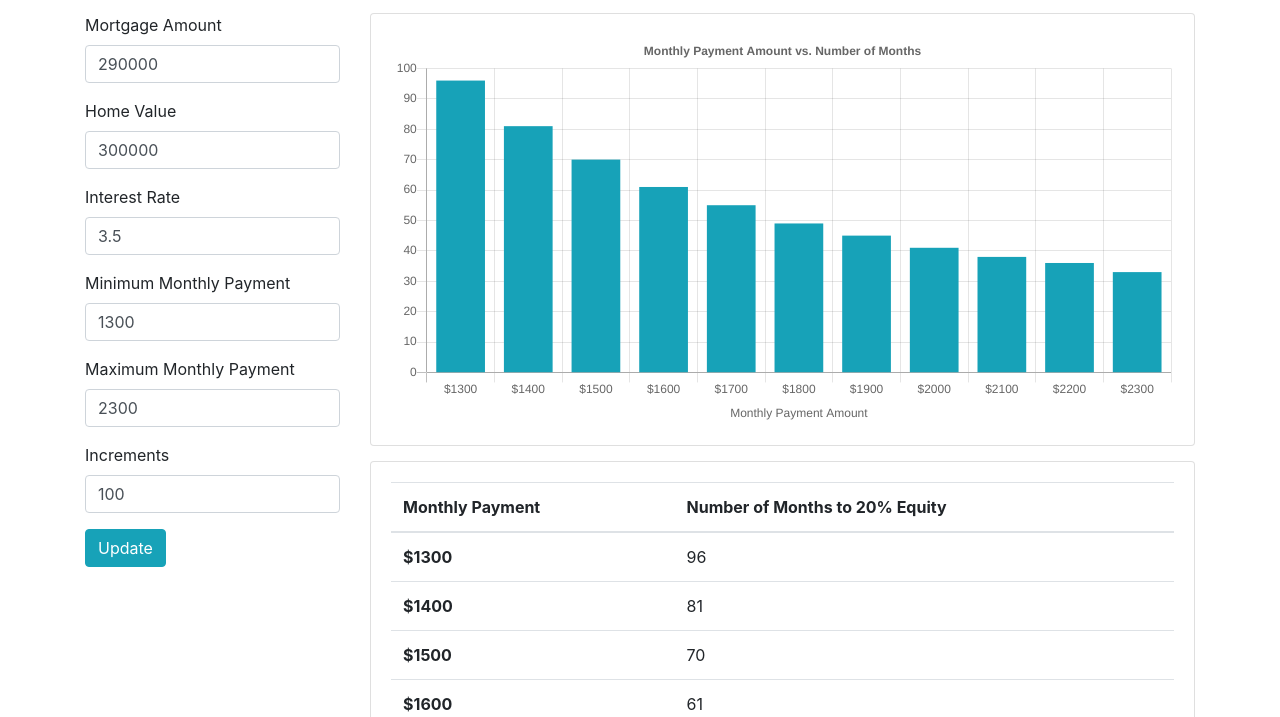
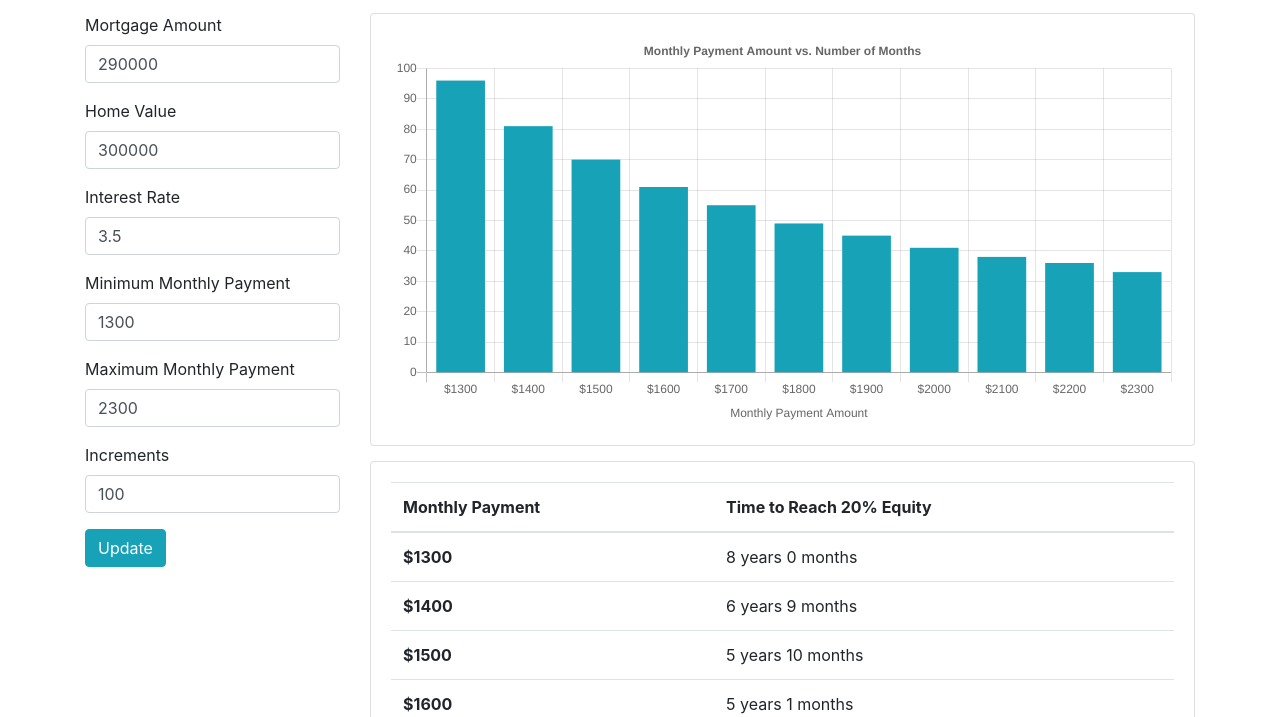
Before and after one commit to rcscott/mortgage-pmi-length, a plain HTML site: page index.html in a window 1280 px wide. Shown: the part 83-800 px from the top of the page. Drawn offline with nearby package versions, Linux system fonts and the light colour scheme.

Commit message:
Show payoff length as Years and Months

```diff
--- a/index.html
+++ b/index.html
@@ -63,13 +63,13 @@
                 <thead>
                   <tr>
                     <th scope="col">Monthly Payment</th>
-                    <th scope="col">Number of Months to 20% Equity</th>
+                    <th scope="col">Time to Reach 20% Equity</th>
                   </tr>
                 </thead>
                 <tbody>
                   <tr v-for="payment in paymentsData">
                     <th scope="row">${{ payment.monthlyPayment }}</th>
-                    <td>{{ payment.numberOfPayments }}</td>
+                    <td>{{ payment.payoffYears }} years {{ payment.payoffMonths }} months</td>
                   </tr>
                 </tbody>
               </table>
--- a/index.js
+++ b/index.js
@@ -80,9 +80,14 @@ var app = new Vue({
           currentLTV = mortgageBalance / this.homeValue;
         }
 
+        const payoffYears = Math.floor(paymentCount / 12);
+        const payoffMonths = paymentCount % 12;
+
         return {
           monthlyPayment: paymentAmount,
-          numberOfPayments: paymentCount
+          numberOfPayments: paymentCount,
+          payoffYears: payoffYears,
+          payoffMonths: payoffMonths,
         };
       }.bind(this));
     },
```
